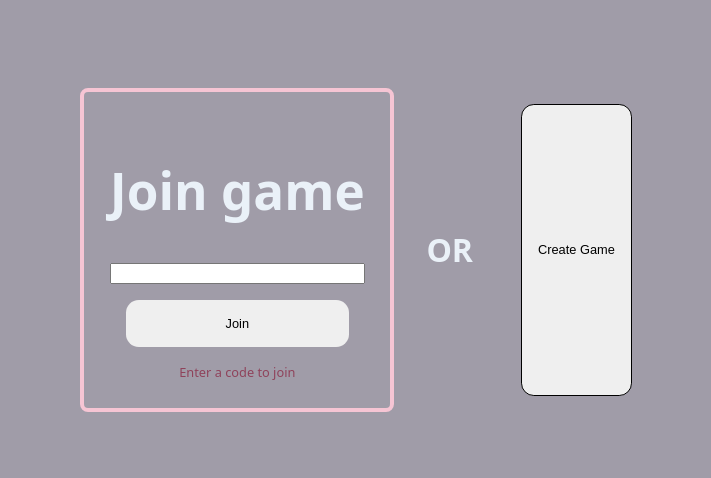
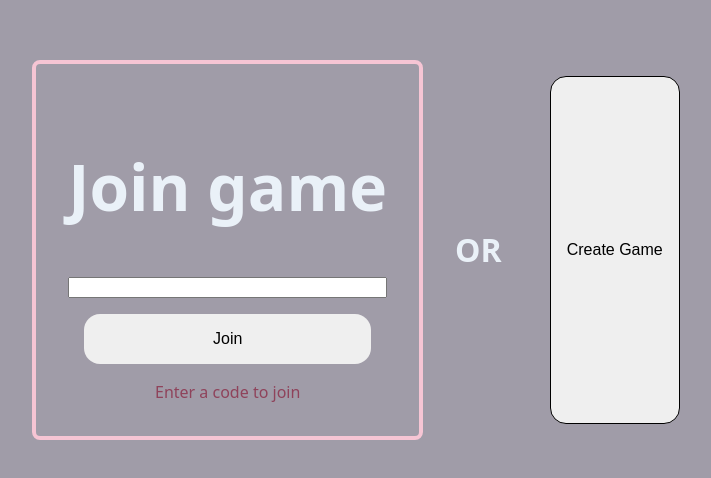
Before and after one commit to username123115/stackofcards, a React (Vite) app in the folder frontend/: page / in a window 1280 px wide. Shown: the part 150-628 px from the top of the page, without its empty margins (276-987 px from the left). Built offline with nearby package versions, Linux system fonts and the light colour scheme.

Commit message:
redirect to game create

```diff
--- a/frontend/src/components/components.module.css
+++ b/frontend/src/components/components.module.css
@@ -20,7 +20,7 @@
 
 .join {
 	composes: card;
-	font-size: 2vw;
+	font-size: 2rem;
 }
 
 .create {
@@ -32,7 +32,7 @@
 .button {
 	composes: bgNeutralLight accent;
 
-	font-size: 1vw;
+	font-size: 1rem;
 	margin: 1rem;
 	border: 0;
 	padding: 8px;
@@ -71,6 +71,6 @@
 .info {
 	color: var(--accent-900);
 	text-align: center;
-	font-size: 1vw;
+	font-size: 1rem;
 
 }
--- a/frontend/src/routes/index.tsx
+++ b/frontend/src/routes/index.tsx
@@ -1,19 +1,23 @@
-import { createFileRoute } from '@tanstack/react-router'
-// Funny nvim plugin why do you error here
-// I'm actually going to crash out what in the skibidi rizz is this
-// It doesn't work in VSCode too chat is this real
-// Oh my gyatt I had to have the two referenced tsconfigs extend base
+import { createFileRoute, redirect, Navigate } from '@tanstack/react-router'
+import { useState } from 'react'
+
 import Entrance from '@components/entrance.tsx'
+// import { Route as createGameRoute } from './create-game'
+
 
 export const Route = createFileRoute('/')({
 	component: RouteComponent,
 })
 
-function CreateGame() {
-	console.log("what the skibidi who's making a new game");
-}
 
 function RouteComponent() {
+	const [pendingCreation, setPendingCreation] = useState<boolean>(false);
+	function CreateGame() {
+		setPendingCreation(true);
+	}
+	if (pendingCreation) {
+		return <Navigate to="/create-game" />
+	}
 	return (
 		<>
 			<Entrance onCreate={CreateGame} />
```
